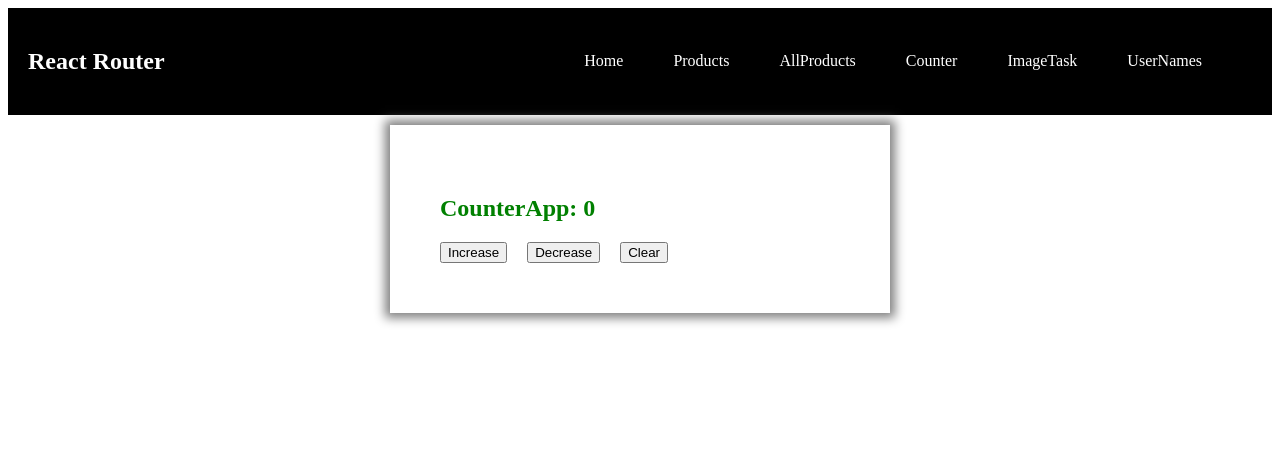
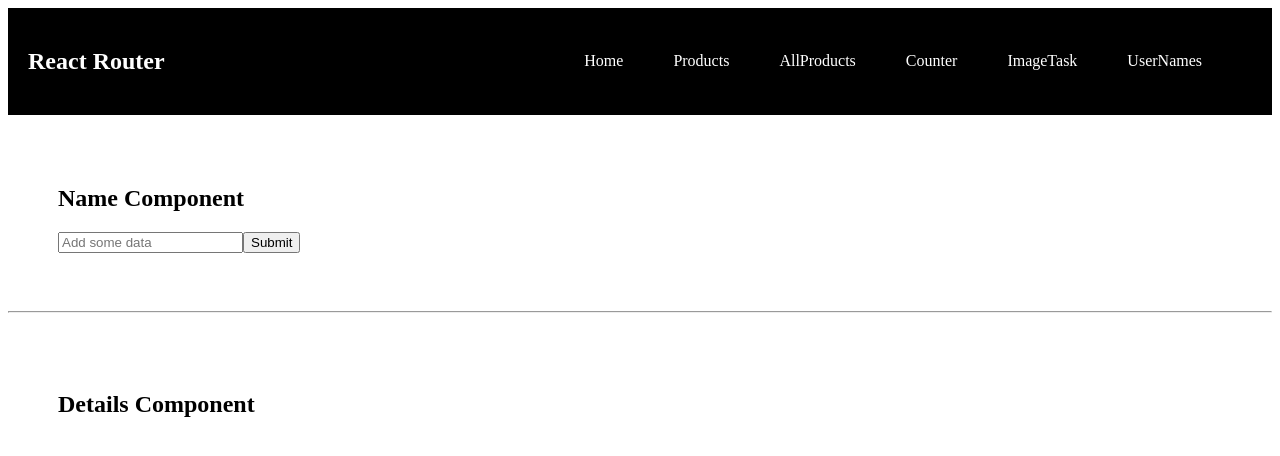
Before and after one commit to raguraman6066/basic-react-pro, a React (Vite) app: page / in a window 1280 px wide. Shown: the top 456 px of the page. Built offline with nearby package versions, Linux system fonts and the light colour scheme.

Commit message:
redux store created

```diff
--- a/package.json
+++ b/package.json
@@ -13,7 +13,10 @@
     "axios": "^1.8.4",
     "react": "^19.0.0",
     "react-dom": "^19.0.0",
-    "react-router-dom": "^7.5.0"
+    "react-redux": "^9.2.0",
+    "react-router-dom": "^7.5.0",
+    "redux": "^5.0.1",
+    "redux-logger": "^3.0.6"
   },
   "devDependencies": {
     "@eslint/js": "^9.21.0",
--- a/src/App.jsx
+++ b/src/App.jsx
@@ -14,18 +14,21 @@ import { AllProducts } from "./components/allproducts/AllProducts";
 import { UserNames } from "./components/user-names/UserNames";
 import { A } from "./components/context-api/A";
 import { HomeContext } from "./components/context-api/HomeContext";
-import { Name } from "./components/child-parent/Name";
 import { Ref } from "./components/ref/Ref";
 import { Timer } from "./components/timer/Timer";
 import { RefDom } from "./components/ref/RefDom";
 import { UseReducer } from "./components/reducer/UseReducer";
 import { CounterApp } from "./components/counterapp/CounterApp";
+import { Name } from "./redux/components/Name";
+import { Details } from "./redux/components/Details";
 
 function App() {
   return (
     <div className="app">
       <Nav />
-      <CounterApp />
+      <Name />
+      <hr />
+      <Details />
       {/*
       <Routes>
         <Route path={"/"} element={<B />} />
--- a/src/main.jsx
+++ b/src/main.jsx
@@ -2,9 +2,13 @@ import { createRoot } from "react-dom/client";
 import "./index.css";
 import App from "./App.jsx";
 import { BrowserRouter } from "react-router-dom";
+import { Provider } from "react-redux";
+import myReduxStore from "./redux/store/store.js";
 
 createRoot(document.getElementById("root")).render(
   <BrowserRouter>
-    <App />
+    <Provider store={myReduxStore}>
+      <App />
+    </Provider>
   </BrowserRouter>
 );
--- /dev/null
+++ b/src/redux/components/Details.jsx
@@ -0,0 +1,16 @@
+import React from "react";
+import { useSelector } from "react-redux";
+
+export const Details = () => {
+  let data = useSelector((storedata) => {
+    return storedata;
+  });
+  return (
+    <div style={{ padding: "50px" }}>
+      <h2> Details Component</h2>
+      <p style={{ color: "green", fontWeight: "bold", fontSize: "21px" }}>
+        {data.name}
+      </p>
+    </div>
+  );
+};
--- /dev/null
+++ b/src/redux/components/Name.jsx
@@ -0,0 +1,23 @@
+import React, { useRef } from "react";
+import { useDispatch } from "react-redux";
+
+export const Name = () => {
+  let inputRef = useRef(null);
+  let dispatch = useDispatch();
+  const getData = () => {
+    //create a action object
+    var actionObj = {
+      type: "NAME",
+      nameComp: inputRef.current.value,
+    };
+    dispatch(actionObj);
+    console.log(actionObj);
+  };
+  return (
+    <div style={{ padding: "50px" }}>
+      <h2>Name Component</h2>
+      <input ref={inputRef} type="text" placeholder="Add some data" />
+      <button onClick={getData}>Submit</button>
+    </div>
+  );
+};
--- /dev/null
+++ b/src/redux/reducers/myReducer.js
@@ -0,0 +1,12 @@
+const initialData = {
+  name: "",
+};
+const myReducer = (state = initialData, action) => {
+  if ((action.type = "NAME")) {
+    state = {
+      name: action.nameComp,
+    };
+  }
+  return state;
+};
+export default myReducer;
--- /dev/null
+++ b/src/redux/store/store.js
@@ -0,0 +1,7 @@
+import { legacy_createStore as createStore, applyMiddleware } from "redux";
+import myReducer from "../reducers/myReducer";
+import logger from "redux-logger";
+
+let myReduxStore = createStore(myReducer, applyMiddleware(logger));
+
+export default myReduxStore;
```
Also changed, not shown: 1 other file (tests, documents, lock files or other folders).
